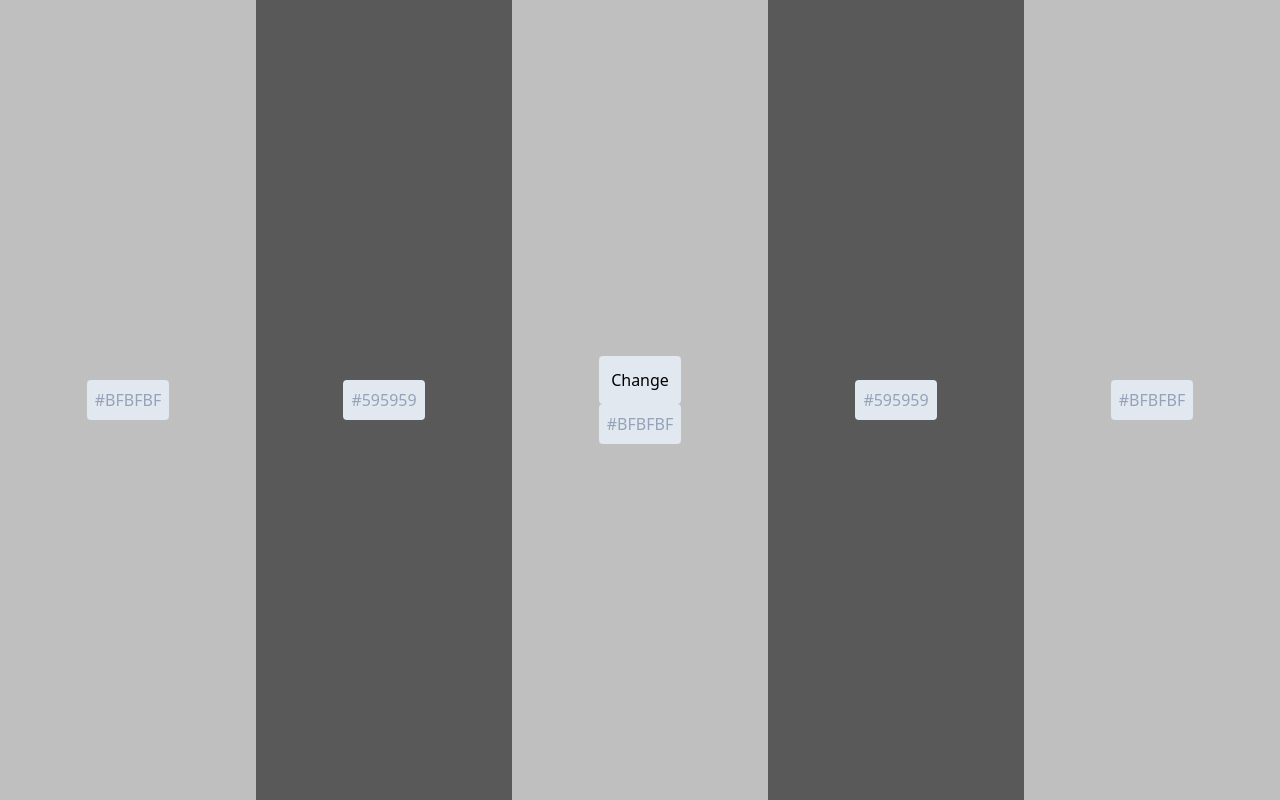
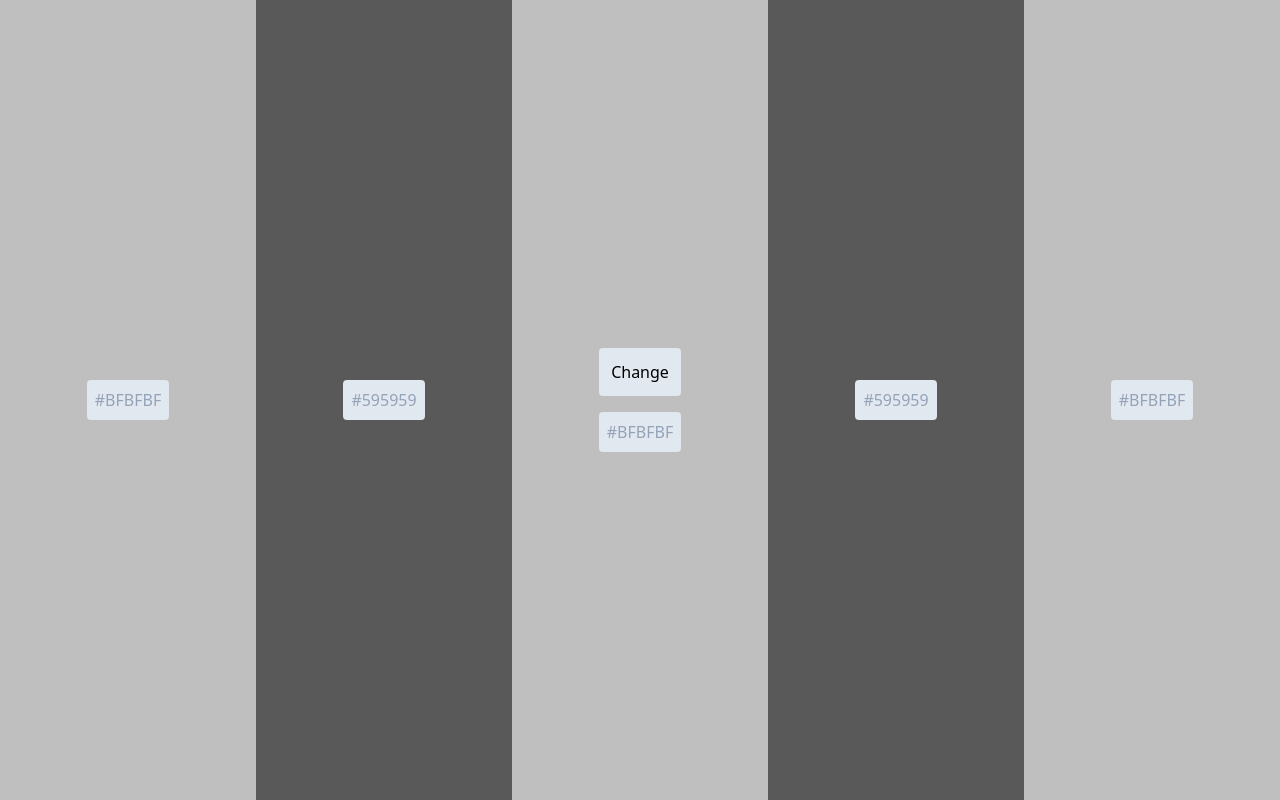
Before and after one commit to Joao20Victor/change-palette, a Next.js app: page / in a window 1280 px wide. Built offline with nearby package versions, Linux system fonts and the light colour scheme.

Commit message:
ajuste no layout

```diff
--- a/src/app/page.tsx
+++ b/src/app/page.tsx
@@ -87,7 +87,7 @@ export default function Home() {
       </Color>
       <Color bgcolor={color3} >
         <button className="p-3 bg-slate-200 text-black rounded" onClick={Change} >Change</button>
-        <h1 className="bg-slate-200 p-2 rounded" >{color3}</h1>
+        <h1 className="bg-slate-200 p-2 rounded mt-4" >{color3}</h1>
       </Color>
       <Color bgcolor={color4} >
         <h1 className="bg-slate-200 p-2 rounded" >{color4}</h1>
```
